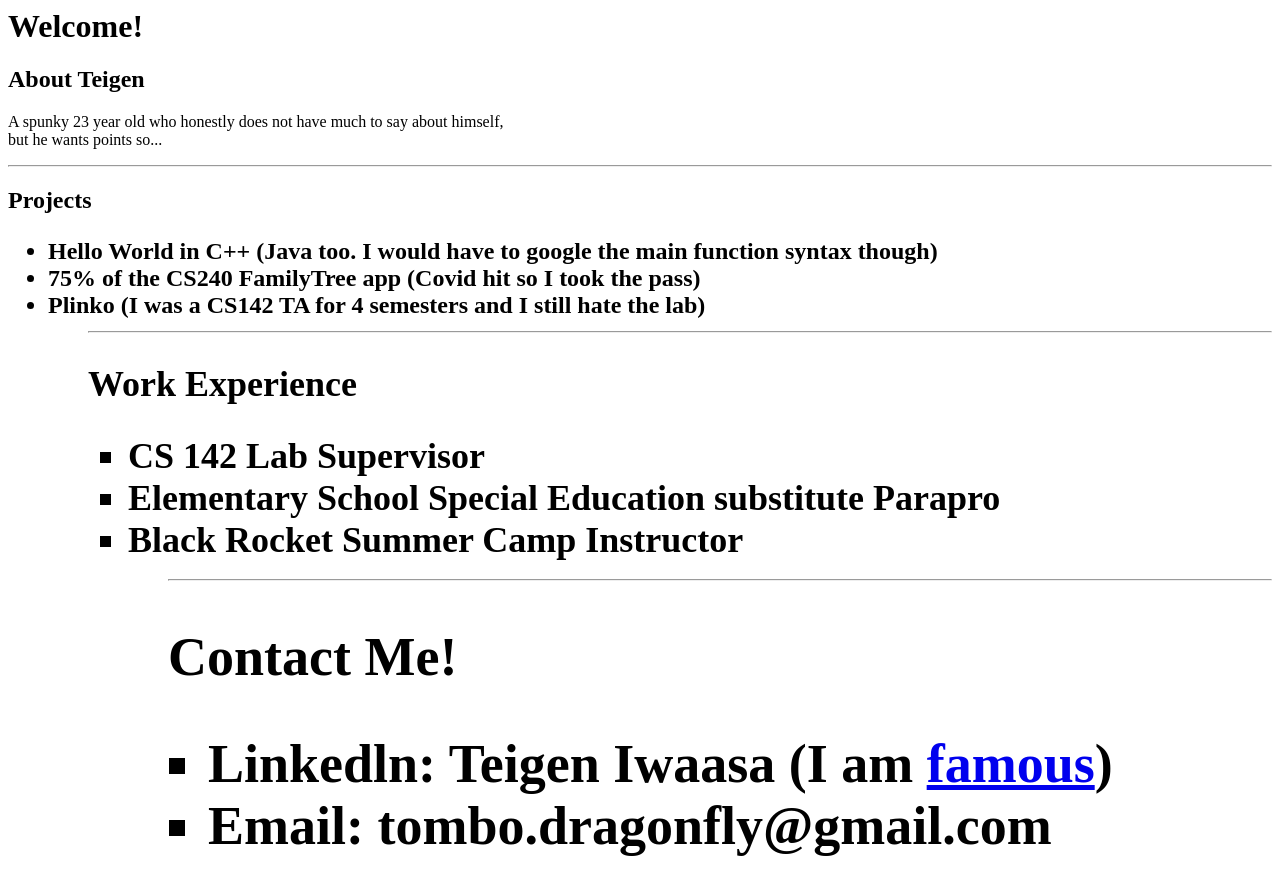
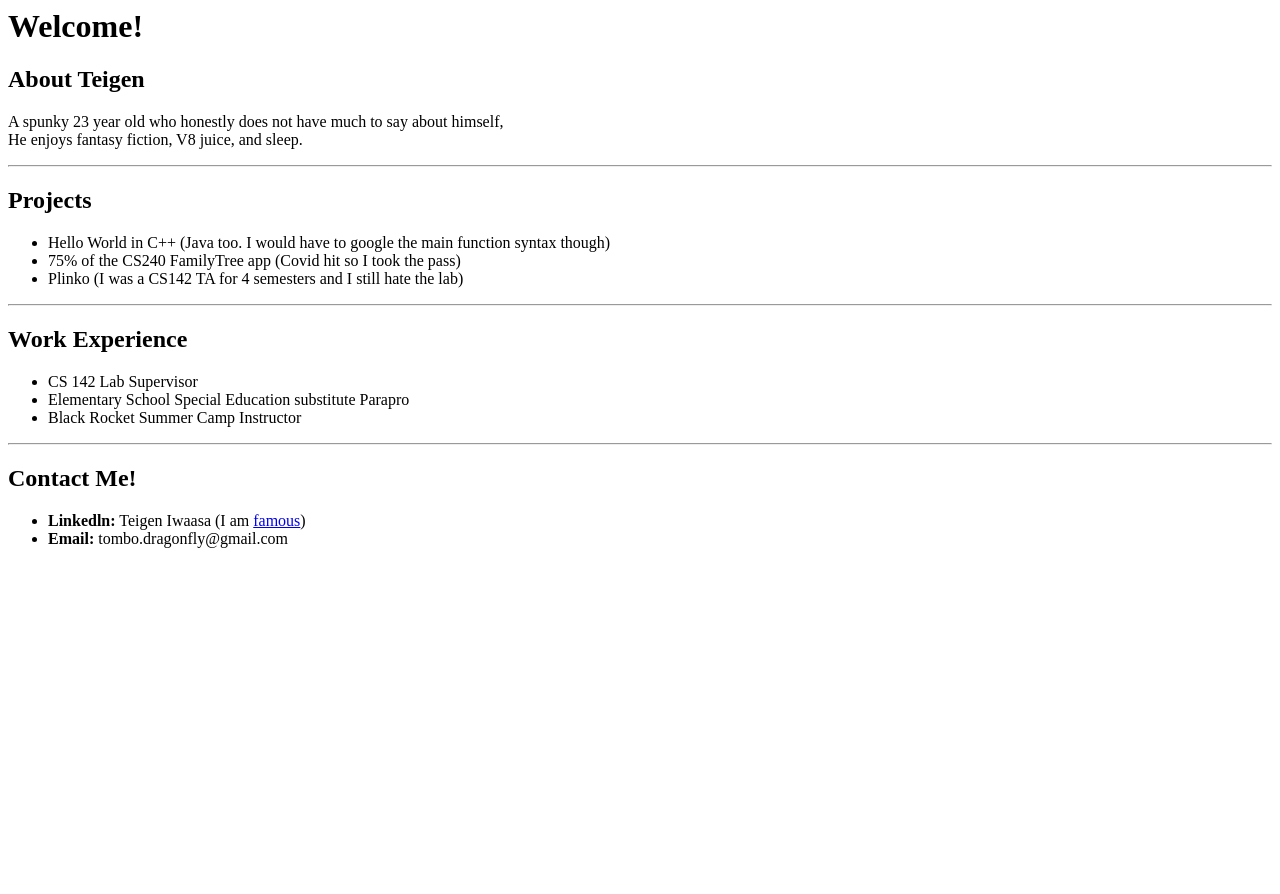
Before and after one commit to Temmues/portfolio, a plain HTML site: page index.html in a window 1280 px wide. After the commit the page ends 800 px from the top, so only its background shows below. Drawn offline with Linux system fonts and the light colour scheme.

Commit message:
Lets try again

```diff
--- a/index.html
+++ b/index.html
@@ -6,28 +6,29 @@
   <body>
     <h1>Welcome!</h1>
     <h2>About Teigen</h2>
-    <p> A spunky 23 year old who honestly does not have much to say about himself, <br/>
-    but he wants points so...</p>
+    <p> A spunky 23 year old who honestly does not have much to say about himself, <br>
+    He enjoys fantasy fiction, V8 juice, and sleep.</p>
     <hr/>
-    <h2>Projects<h2>
+    <h2>Projects</h2>
+
     <ul>
       <li>Hello World in C++ (Java too. I would have to google the main function syntax though)</li>
       <li>75% of the CS240 FamilyTree app (Covid hit so I took the pass)</li>
       <li>Plinko (I was a CS142 TA for 4 semesters and I still hate the lab)</li>
-    <ul>
-    <hr/>
-    <h2>Work Experience<h2>
+    </ul>
+    <hr>
+    <h2>Work Experience</h2>
     <ul>
       <li>CS 142 Lab Supervisor</li>
       <li>Elementary School Special Education substitute Parapro</li>
       <li>Black Rocket Summer Camp Instructor</li>
+    </ul>
+    <hr/>
+    <h2>Contact Me!</h2>
     <ul>
-    <hr/>
-    <h2>Contact Me!<h2>
-    <ul>
-      <li><strong>Linkedln:<strong> Teigen Iwaasa (I am <a href="Noticed.PNG">famous</a>)</li>
-      <li><strong>Email:<strong> tombo.dragonfly@gmail.com</li>
-    <ul>
+      <li><strong>Linkedln:</strong> Teigen Iwaasa (I am <a href="Noticed.PNG">famous</a>)</li>
+      <li><strong>Email:</strong> tombo.dragonfly@gmail.com</li>
+    </ul>
 
     <!-- Rest of the page content -->
   </body>
```
